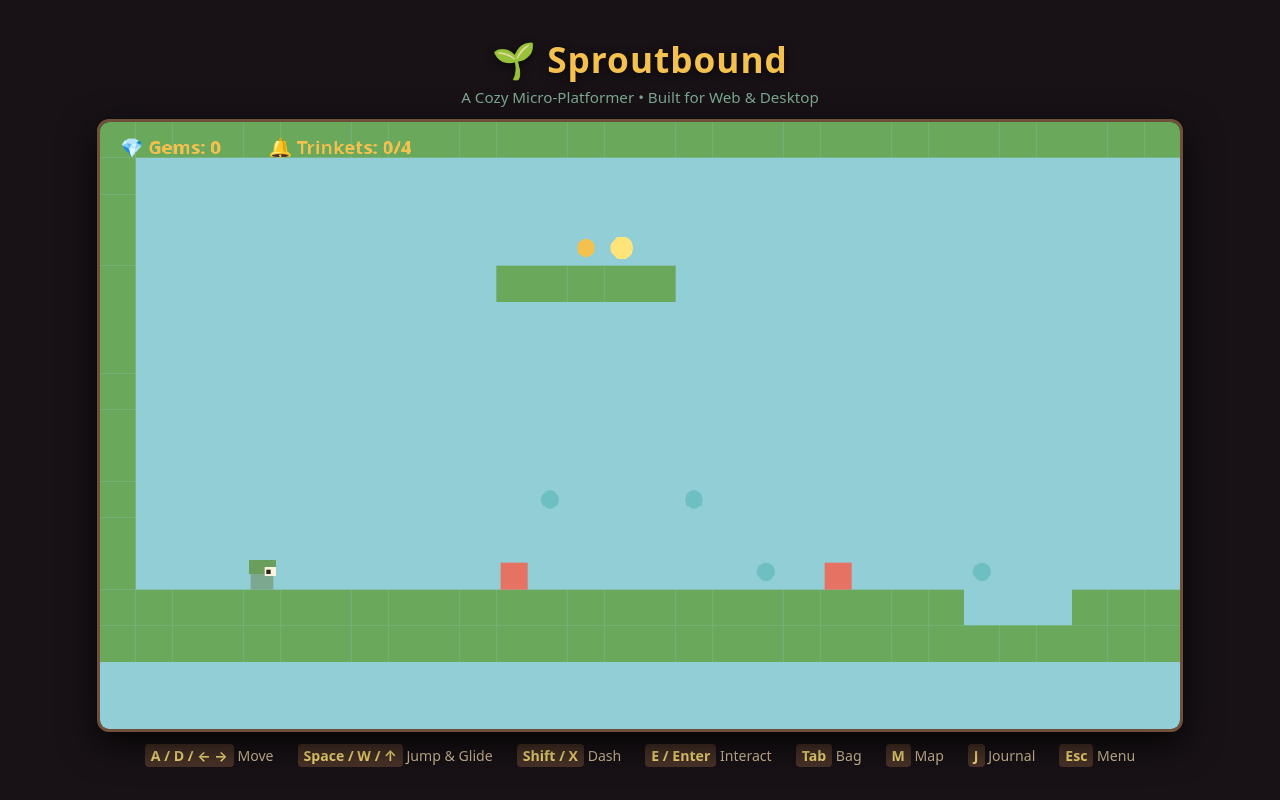
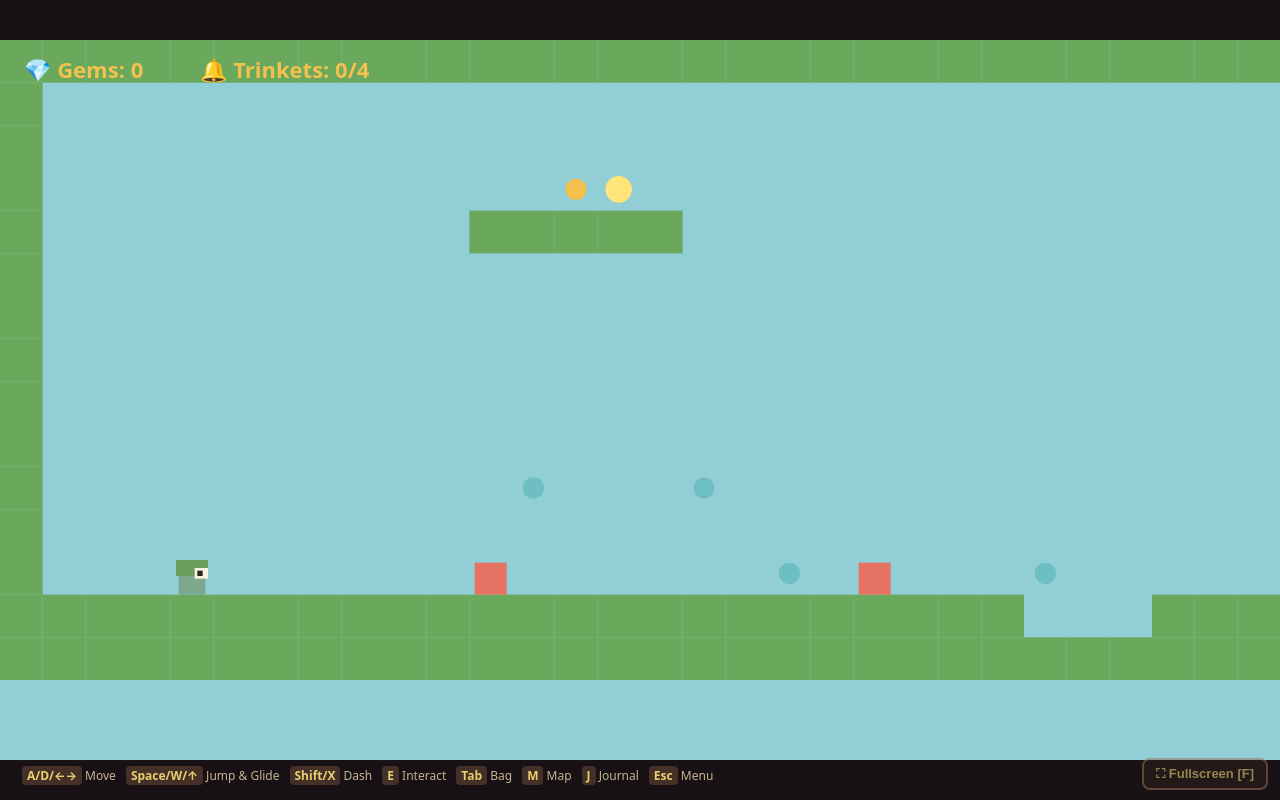
Before and after one commit to afokith-commits/cozy_platformer, a website: page docs/index.html in a window 1280 px wide. Drawn offline with Linux system fonts and the light colour scheme.

Commit message:
fullscreen

```diff
--- a/docs/index.html
+++ b/docs/index.html
@@ -5,91 +5,123 @@
   <meta name="viewport" content="width=device-width, initial-scale=1.0">
   <title>Sproutbound — Cozy Micro-Platformer</title>
   <style>
-    * {
-      box-sizing: border-box;
-      margin: 0;
-      padding: 0;
-      user-select: none;
-    }
-    body {
-      background-color: #181216;
+    * { box-sizing: border-box; margin: 0; padding: 0; user-select: none; }
+    html, body {
+      width: 100%;
+      height: 100%;
+      background: #181216;
       color: #faf3e0;
-      font-family: system-ui, -apple-system, BlinkMacSystemFont, 'Segoe UI', Roboto, Oxygen, Ubuntu, Cantarell, sans-serif;
-      display: flex;
-      flex-direction: column;
-      align-items: center;
-      justify-content: center;
-      min-height: 100vh;
+      font-family: system-ui, -apple-system, sans-serif;
       overflow: hidden;
-    }
-    header {
-      margin-bottom: 12px;
-      text-align: center;
-    }
-    h1 {
-      font-size: 2.2rem;
-      color: #f4c04e;
-      letter-spacing: 1px;
-      text-shadow: 0 2px 8px rgba(0,0,0,0.6);
-    }
-    p.subtitle {
-      color: #7ca890;
-      font-size: 0.95rem;
-      margin-top: 4px;
     }
     #game-container {
       position: relative;
-      box-shadow: 0 12px 36px rgba(0,0,0,0.8);
-      border-radius: 12px;
-      overflow: hidden;
-      border: 3px solid #704f3b;
-      background: #000;
+      width: 100vw;
+      height: 100vh;
+      height: 100dvh;
+      display: flex;
+      align-items: center;
+      justify-content: center;
+      background: #181216;
     }
     canvas {
       display: block;
-      width: min(1280px, 95vw, calc(76vh * 16 / 9));
+      width: min(100vw, calc(100vh * 16 / 9));
+      width: min(100vw, calc(100dvh * 16 / 9));
       aspect-ratio: 16 / 9;
       height: auto;
       image-rendering: pixelated;
       image-rendering: crisp-edges;
+      touch-action: none;
     }
-    footer {
-      margin-top: 14px;
+    #controls-bar {
+      position: absolute;
+      bottom: 10px;
+      left: 12px;
       display: flex;
-      gap: 24px;
+      flex-wrap: wrap;
+      gap: 10px;
+      padding: 6px 10px;
+      border-radius: 8px;
+      background: rgba(24, 18, 22, 0.7);
       color: #dbc69e;
-      font-size: 0.88rem;
+      font-size: 12px;
+      opacity: 0.45;
+      transition: opacity 0.2s;
+      pointer-events: none;
     }
+    #game-container:hover #controls-bar { opacity: 0.9; }
     .key {
       background: #4a3429;
       color: #ffe47a;
-      padding: 2px 6px;
+      padding: 1px 5px;
       border-radius: 4px;
       font-weight: bold;
     }
+    #fs-btn {
+      position: absolute;
+      bottom: 10px;
+      right: 12px;
+      padding: 6px 12px;
+      border: 2px solid #9a7154;
+      border-radius: 8px;
+      background: rgba(46, 33, 28, 0.85);
+      color: #ffe47a;
+      font-size: 13px;
+      font-weight: bold;
+      cursor: pointer;
+      opacity: 0.55;
+      transition: opacity 0.2s, transform 0.1s;
+    }
+    #fs-btn:hover { opacity: 1; transform: scale(1.04); }
+    #game-container:fullscreen #controls-bar { display: none; }
   </style>
 </head>
 <body>
-  <header>
-    <h1>🌱 Sproutbound</h1>
-    <p class="subtitle">A Cozy Micro-Platformer • Built for Web & Desktop</p>
-  </header>
-
   <div id="game-container">
     <canvas id="gameCanvas"></canvas>
+
+    <div id="controls-bar">
+      <span><span class="key">A/D/←→</span> Move</span>
+      <span><span class="key">Space/W/↑</span> Jump &amp; Glide</span>
+      <span><span class="key">Shift/X</span> Dash</span>
+      <span><span class="key">E</span> Interact</span>
+      <span><span class="key">Tab</span> Bag</span>
+      <span><span class="key">M</span> Map</span>
+      <span><span class="key">J</span> Journal</span>
+      <span><span class="key">Esc</span> Menu</span>
+    </div>
+
+    <button id="fs-btn" type="button">⛶ Fullscreen [F]</button>
   </div>
 
-  <footer>
-    <div><span class="key">A / D / ← →</span> Move</div>
-    <div><span class="key">Space / W / ↑</span> Jump &amp; Glide</div>
-    <div><span class="key">Shift / X</span> Dash</div>
-    <div><span class="key">E / Enter</span> Interact</div>
-    <div><span class="key">Tab</span> Bag</div>
-    <div><span class="key">M</span> Map</div>
-    <div><span class="key">J</span> Journal</div>
-    <div><span class="key">Esc</span> Menu</div>
-  </footer>
+  <script src="game.js"></script>
+  <script>
+    const container = document.getElementById("game-container");
+    const fsBtn = document.getElementById("fs-btn");
 
-  <script src="game.js"></script>
+    function toggleFullscreen() {
+      if (!document.fullscreenElement) {
+        container.requestFullscreen?.().catch(() => {});
+      } else {
+        document.exitFullscreen?.().catch(() => {});
+      }
+    }
+
+    fsBtn.addEventListener("click", () => {
+      toggleFullscreen();
+      fsBtn.blur(); // Prevents Spacebar from re-clicking the button
+    });
+
+    window.addEventListener("keydown", (e) => {
+      if ((e.key === "f" || e.key === "F") && !e.repeat && !e.ctrlKey && !e.metaKey) {
+        toggleFullscreen();
+      }
+    });
+
+    document.addEventListener("fullscreenchange", () => {
+      fsBtn.textContent = document.fullscreenElement ? "✕ Exit [F]" : "⛶ Fullscreen [F]";
+    });
+  </script>
 </body>
 </html>
```
